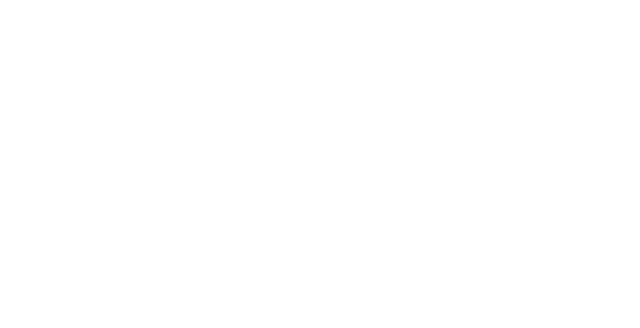
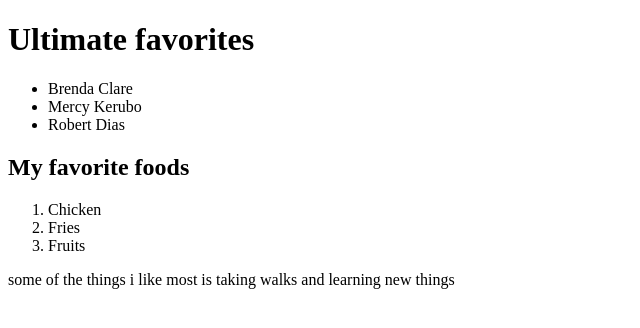
Before and after one commit to linetlucy-genchabe/my-favorite-things, a plain HTML site: page favorite things.html in a window 1280 px wide. Shown: the whole page, without its empty margins (0-640 px from the left). Drawn offline with Linux system fonts and the light colour scheme.

Commit message:
add list elements

```diff
--- a/favorite things.html
+++ b/favorite things.html
@@ -3,4 +3,21 @@
   <head>
       <title>here is the list</title>
   </head>
+  <body>
+      <h1>Ultimate favorites</h1>
+      <ul>
+          <li>Brenda Clare</li>
+          <li>Mercy Kerubo</li>
+          <li>Robert Dias</li>
+      </ul>
+      <h2>My favorite foods</h2>
+      <ol>
+          <li>Chicken</li>
+          <li>Fries</li>
+          <li>Fruits</li>
+      </ol>
+      <p>
+          some of the things i like most is taking walks and learning new things
+      </p>
+  </body>
 </html>
```
